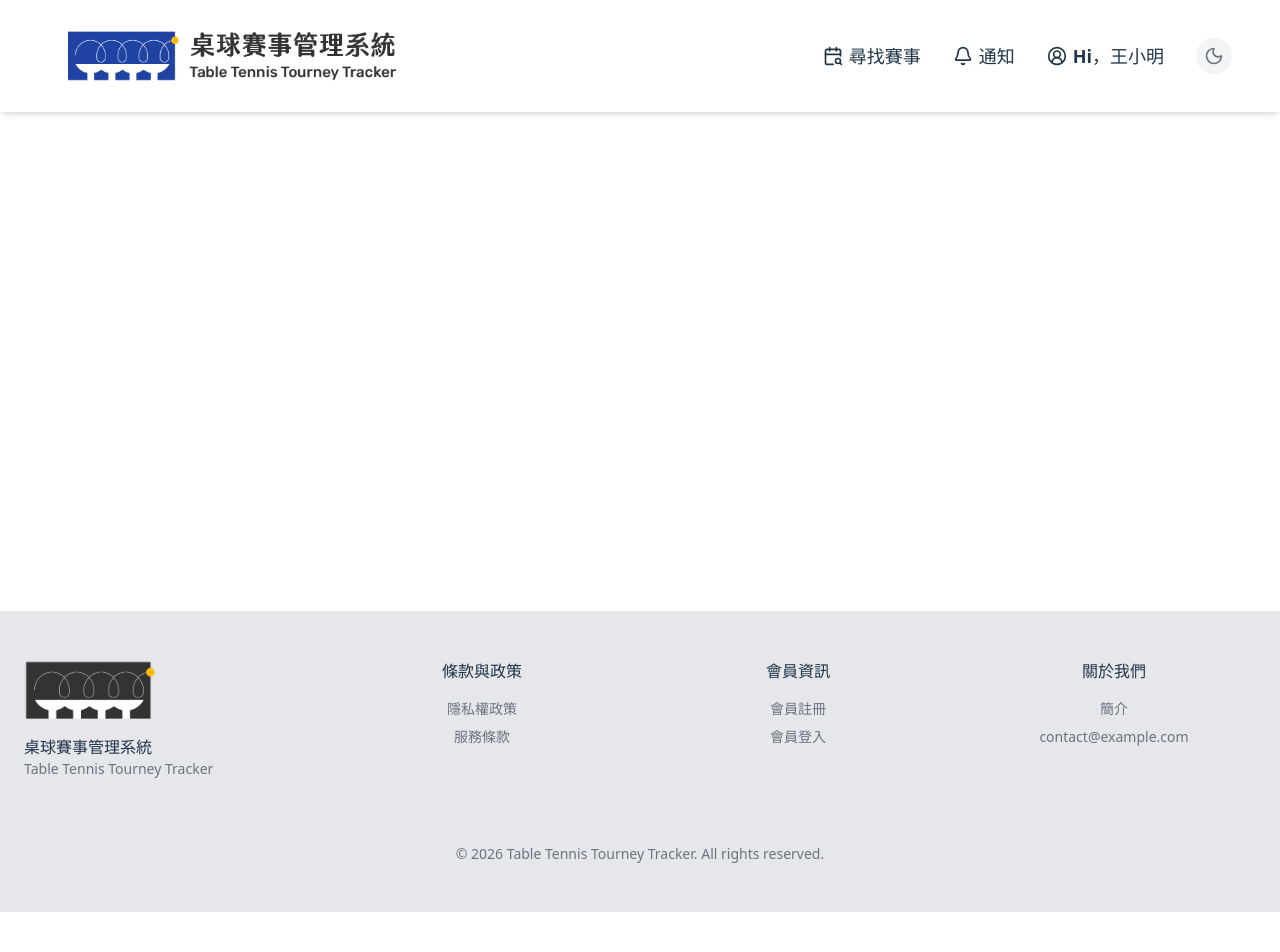
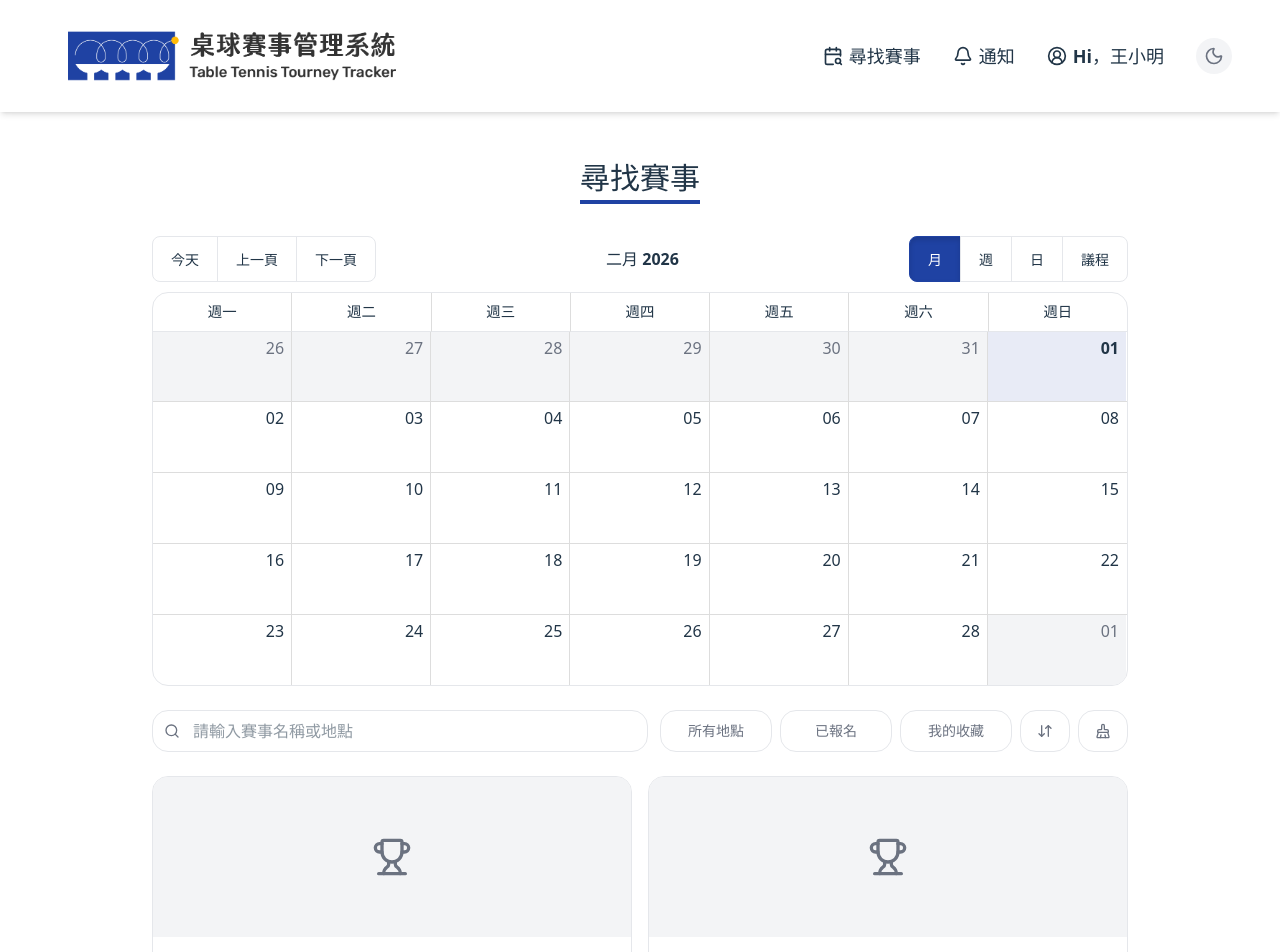
Before and after one commit to comea22/Nexus_frontend, a React (Vite) app: page /events in a window 1280 px wide. Shown: the top 952 px of the page. Before the commit the page ends 912 px from the top, so only its background shows below. Built offline with nearby package versions, Linux system fonts and the light colour scheme.

Commit message:
feat: 新增尋找賽事頁面

```diff
--- a/src/App.jsx
+++ b/src/App.jsx
@@ -9,6 +9,7 @@ import Register from './pages/Register'
 import Login from './pages/Login'
 import ForgotPassword from './pages/ForgotPassword'
 import Profile from './pages/Profile'
+import Events from './pages/Events'
 import { useAuth } from './contexts/AuthContext'
 
 function App() {
@@ -27,6 +28,7 @@ function App() {
           <Route path="/login" element={<Login />} />
           <Route path="/forgot-password" element={<ForgotPassword />} />
           <Route path="/profile" element={<Profile />} />
+          <Route path="/events" element={<Events />} />
         </Routes>
       </main>
 
--- /dev/null
+++ b/src/pages/Events.jsx
@@ -0,0 +1,190 @@
+import { useState } from 'react'
+import { Search, Check, BadgeAlert, ArrowDownUp, BrushCleaning } from 'lucide-react'
+import EventCard from '../components/EventCard'
+import { Calendar, dateFnsLocalizer } from 'react-big-calendar'
+import { format, parse, startOfWeek, getDay } from 'date-fns'
+import zhTW from 'date-fns/locale/zh-TW'
+import 'react-big-calendar/lib/css/react-big-calendar.css'
+import '../styles/calendar.css'
+
+const locales = { 'zh-TW': zhTW }
+
+const localizer = dateFnsLocalizer({
+  format,
+  parse,
+  startOfWeek: () => startOfWeek(new Date(), { weekStartsOn: 1 }),
+  getDay,
+  locales,
+})
+
+// TODO: 替換為 API 資料
+const mockEvents = [
+  {
+    id: 1,
+    title: '2026 全國桌球公開賽',
+    start: new Date(2026, 3, 15),
+    end: new Date(2026, 3, 17),
+  },
+  {
+    id: 2,
+    title: '台北市桌球邀請賽',
+    start: new Date(2026, 4, 20),
+    end: new Date(2026, 4, 21),
+  },
+  {
+    id: 3,
+    title: '2026 秋季桌球聯賽',
+    start: new Date(2026, 6, 5),
+    end: new Date(2026, 6, 5),
+  },
+  {
+    id: 4,
+    title: '新北市桌球錦標賽',
+    start: new Date(2026, 8, 12),
+    end: new Date(2026, 8, 14),
+  },
+]
+
+const messages = {
+  today: '今天',
+  previous: '上一頁',
+  next: '下一頁',
+  month: '月',
+  week: '週',
+  day: '日',
+  agenda: '議程',
+  date: '日期',
+  time: '時間',
+  event: '賽事',
+  noEventsInRange: '此範圍內無賽事',
+}
+
+function Events() {
+  const [currentDate, setCurrentDate] = useState(new Date())
+  const [currentView, setCurrentView] = useState('month')
+  const [searchQuery, setSearchQuery] = useState('')
+  const [sortAsc, setSortAsc] = useState(false)
+  const [filterAll, setFilterAll] = useState(false)
+  const [filterRegistered, setFilterRegistered] = useState(false)
+  const [filterFavorites, setFilterFavorites] = useState(false)
+
+  const filteredEvents = mockEvents
+    .filter((event) => event.title.toLowerCase().includes(searchQuery.toLowerCase()))
+    .sort((a, b) => sortAsc ? b.start - a.start : a.start - b.start)
+
+  return (
+    <div className="max-w-5xl mx-auto px-6 py-12">
+      <h1 className="text-3xl font-bold text-text mb-6 text-center">
+        <span className="border-b-4 border-primary pb-1 mb-2 inline-block">尋找賽事</span>
+      </h1>
+
+      <div className="h-[450px] bg-bg rounded-2xl">
+        <Calendar
+          localizer={localizer}
+          events={mockEvents}
+          startAccessor="start"
+          endAccessor="end"
+          date={currentDate}
+          view={currentView}
+          onNavigate={setCurrentDate}
+          onView={setCurrentView}
+          messages={messages}
+          culture="zh-TW"
+          style={{ height: '100%' }}
+        />
+      </div>
+
+      {/* 搜尋框 + 篩選按鈕 */}
+      <div className="mt-6 flex flex-col md:flex-row gap-3">
+        <div className="relative flex-1">
+          <Search className="absolute left-3 top-1/2 -translate-y-1/2 w-4 h-4 text-text-secondary" />
+          <input
+            type="text"
+            value={searchQuery}
+            onChange={(e) => setSearchQuery(e.target.value)}
+            placeholder="請輸入賽事名稱或地點"
+            className="w-full pl-10 pr-4 py-2 border border-border rounded-2xl bg-bg text-text focus:ring-2 focus:ring-primary focus:border-transparent outline-none"
+          />
+        </div>
+        <div className="flex gap-2">
+          <button
+            onClick={() => setFilterAll(!filterAll)}
+            className={`w-28 flex items-center justify-center gap-1.5 px-4 py-2 text-sm font-medium rounded-2xl transition-colors cursor-pointer ${
+              filterAll
+                ? 'btn-primary text-white'
+                : 'border border-border text-text-secondary hover:text-text'
+            }`}
+          >
+            {filterAll && <Check className="w-4 h-4 shrink-0" />}
+            所有地點
+          </button>
+          <button
+            onClick={() => setFilterRegistered(!filterRegistered)}
+            className={`w-28 flex items-center justify-center gap-1.5 px-4 py-2 text-sm font-medium rounded-2xl transition-colors cursor-pointer ${
+              filterRegistered
+                ? 'btn-primary text-white'
+                : 'border border-border text-text-secondary hover:text-text'
+            }`}
+          >
+            {filterRegistered && <Check className="w-4 h-4 shrink-0" />}
+            已報名
+          </button>
+          <button
+            onClick={() => setFilterFavorites(!filterFavorites)}
+            className={`w-28 flex items-center justify-center gap-1.5 px-4 py-2 text-sm font-medium rounded-2xl transition-colors cursor-pointer ${
+              filterFavorites
+                ? 'btn-primary text-white'
+                : 'border border-border text-text-secondary hover:text-text'
+            }`}
+          >
+            {filterFavorites && <Check className="w-4 h-4 shrink-0" />}
+            我的收藏
+          </button>
+          <button
+            onClick={() => setSortAsc(!sortAsc)}
+            className={`px-4 py-2 rounded-2xl transition-colors cursor-pointer ${
+              sortAsc
+                ? 'btn-primary text-white'
+                : 'border border-border text-text-secondary hover:text-text'
+            }`}
+          >
+            <ArrowDownUp className="w-4 h-4" />
+          </button>
+          <button
+            onClick={() => {
+              setSearchQuery('')
+              setFilterAll(false)
+              setFilterRegistered(false)
+              setFilterFavorites(false)
+              setSortAsc(false)
+            }}
+            className="px-4 py-2 rounded-2xl border border-border text-text-secondary hover:text-text transition-colors cursor-pointer"
+          >
+            <BrushCleaning className="w-4 h-4" />
+          </button>
+        </div>
+      </div>
+
+      {/* 賽事列表 */}
+      {filteredEvents.length > 0 ? (
+        <div className="mt-6 grid grid-cols-1 md:grid-cols-2 gap-4">
+          {filteredEvents.map((event) => (
+            <EventCard
+              key={event.id}
+              title={event.title}
+              date={format(event.start, 'yyyy/MM/dd')}
+            />
+          ))}
+        </div>
+      ) : (
+        <div className="mt-10 flex flex-col items-center gap-3 text-text-secondary">
+          <BadgeAlert className="w-10 h-10" />
+          <p className="text-sm">目前沒有符合條件的賽事</p>
+        </div>
+      )}
+
+    </div>
+  )
+}
+
+export default Events
```
